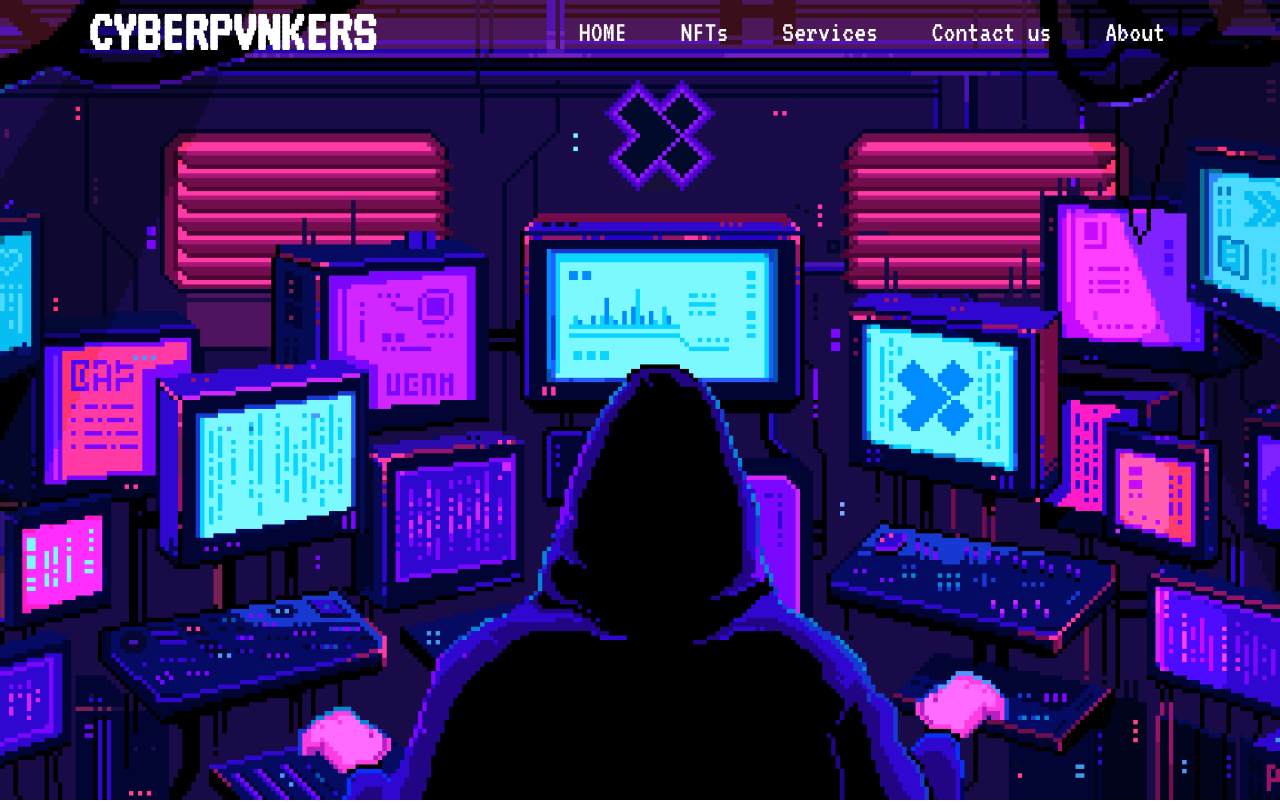
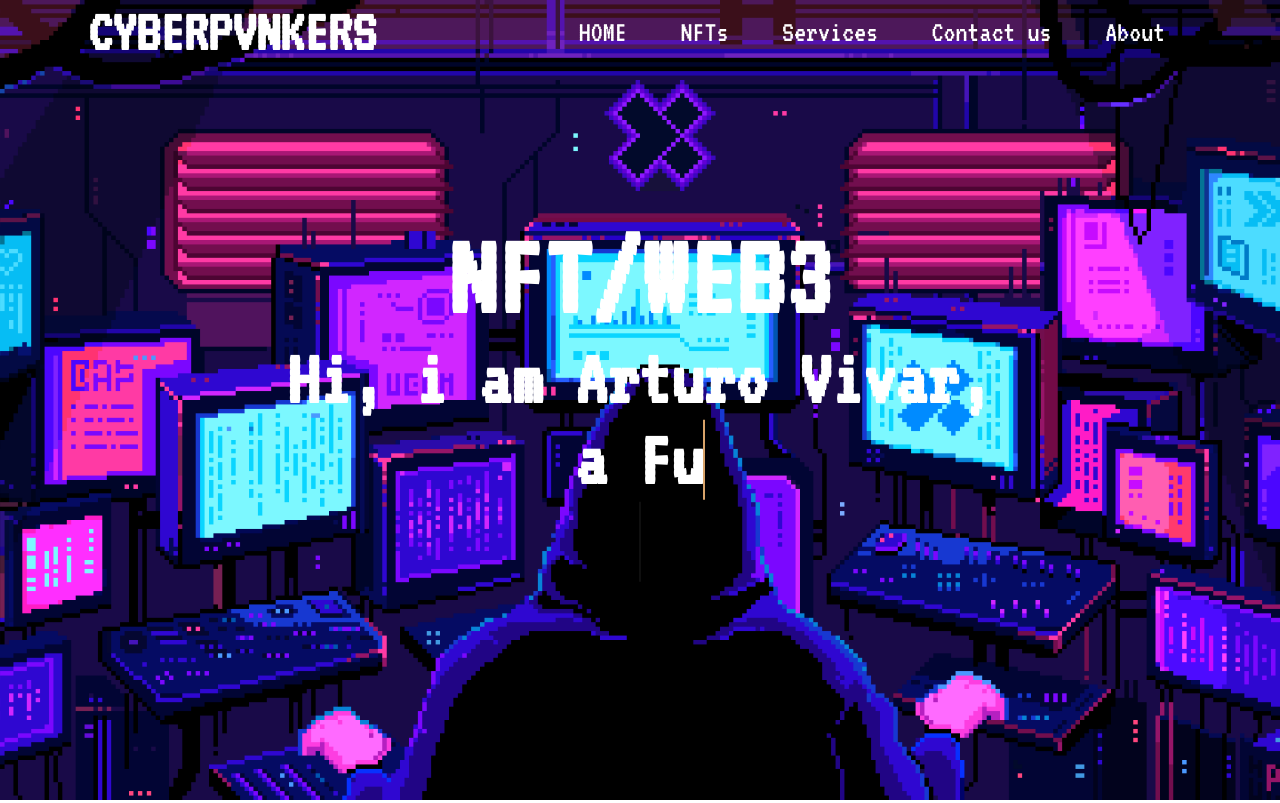
Before and after one commit to Arturovj/Cyberpvnkers, a React (Create React App) app: page /services in a window 1280 px wide. Built offline with nearby package versions, Linux system fonts and the light colour scheme.

Commit message:
services page done

```diff
--- a/src/components/Main/Main.jsx
+++ b/src/components/Main/Main.jsx
@@ -8,7 +8,7 @@ export const Main = () => {
     <div className='main'>
         <motion.div initial={{ opacity : 0}}
         animate={{ opacity : 1}}
-        transition={{ duration : 1}}
+        transition={{ duration : 0.3}}
         exit={{ opacity : 0}}
         >
         <video src={rog} autoPlay loop muted></video>
--- a/src/components/Pages/About/About.jsx
+++ b/src/components/Pages/About/About.jsx
@@ -8,7 +8,7 @@ export default function About() {
     <div className='about-container'>
        <motion.div initial={{ opacity : 0}}
         animate={{ opacity : 1}}
-        transition={{ duration : 0.7}}
+        transition={{ duration : 0.3}}
         exit={{ opacity : 0}}
         >
 
--- a/src/components/Pages/Contact/Contact-info.css
+++ b/src/components/Pages/Contact/Contact-info.css
@@ -28,4 +28,15 @@
 .github-icon{
     width: 85px;
     height: 85px;
+    filter: invert(1);
 }
+
+.linkedin{
+    display: flex;
+    justify-content: center;
+}
+
+.linkedin-icon{
+    width: 85px;
+    height: 85px;
+}
--- a/src/components/Pages/Contact/Contact.jsx
+++ b/src/components/Pages/Contact/Contact.jsx
@@ -9,7 +9,7 @@ export default function Contact() {
     <div className='contact-container'>
       <motion.div initial={{ opacity : 0}}
         animate={{ opacity : 1}}
-        transition={{ duration : 0.7}}
+        transition={{ duration : 0.3}}
         exit={{ opacity : 0}}
         >
         <img className='contact-gif' src={contact}></img>
--- a/src/components/Pages/Contact/ContactInfo.jsx
+++ b/src/components/Pages/Contact/ContactInfo.jsx
@@ -2,14 +2,15 @@ import React from 'react'
 import './Contact-info.css'
 import email from '../../../assets/email.png'
 import github from '../../../assets/github.png'
+import linkeding from '../../../assets/linkedin.png'
 
 export default function ContactInfo() {
   return (
       <div className='contact-info'>
     <div>ContactInfo</div>
     <div className='email'><img className='email-icon' src={email}></img>email@hotmail.com</div>
-    <div className='github'><img className='github-icon' src={github}></img>Github</div>
-    <div>Linkedin:Linkedin</div>
+    <div className='github'><img className='github-icon' src={github}></img>ArturoVj</div>
+    <div className='linkedin'><img className='linkedin-icon' src={linkeding}></img> Linkedin:Arturo Vivar</div>
     </div>
   )
 }
--- a/src/components/Pages/Nfts/Nfts.jsx
+++ b/src/components/Pages/Nfts/Nfts.jsx
@@ -8,7 +8,7 @@ export default function Nfts() {
     <div className='nfts-container'>
       <motion.div initial={{ opacity : 0}}
         animate={{ opacity : 1}}
-        transition={{ duration : 0.7}}
+        transition={{ duration : 0.3}}
         exit={{ opacity : 0}}
         >
 
--- a/src/components/Pages/Services/Services.jsx
+++ b/src/components/Pages/Services/Services.jsx
@@ -2,16 +2,18 @@ import React from 'react'
 import services from '../../../assets/services.gif'
 import './Services.css'
 import { motion } from 'framer-motion'
+import Works from './Works'
 
 export default function Services() {
   return (
     <div className='services-container'>
       <motion.div initial={{ opacity : 0}}
         animate={{ opacity : 1}}
-        transition={{ duration : 0.7}}
+        transition={{ duration : 0.3}}
         exit={{ opacity : 0}}
         >
         <img className='services-gif' src={services}></img>
+        <Works/>
         </motion.div>
     </div>
   )
--- /dev/null
+++ b/src/components/Pages/Services/Works.css
@@ -0,0 +1,112 @@
+.title{
+    text-decoration: none;
+    color: #FFFFFF;
+    z-index: 1;
+    position: absolute;
+    left: 50%;
+    top: 50%;
+    transform: translate(-50%, -50%);
+    font-size: 80px;
+    white-space: normal;
+
+}
+
+
+h1{
+    text-align: center;
+    margin: 0 auto;
+    display: inline;
+}
+
+
+.wrapper {
+    width: auto;
+}
+
+.line__11,
+.line__22,
+.line__33 {
+  white-space: nowrap; /* keep text in one line */
+  overflow: hidden; /* hide text behind the cursor */
+  margin: 0.1rem auto;
+}
+
+.line__11 {
+  border-right: 2px solid rgba(17, 17, 17, 0.9);
+
+  /* define animation types for text + cursor */
+  animation: animated-text__11 4s steps(25, end) 1s 1 normal both,
+    animated-cursor__11 700ms steps(25, end) 1;
+}
+
+.line__22 {
+  border-right: 2px solid rgba(17, 17, 17, 0.9);
+
+  /* define animation types for text + cursor */
+  animation: animated-text__22 3s steps(25, end) 1s 1 normal both,
+    animated-cursor__22 900ms steps(25, end);
+  -webkit-animation-delay: 5s;
+  animation-delay: 5s;
+}
+.line__33 {
+    border-right: 2px solid rgba(17, 17, 17, 0.9);
+
+    /* define animation types for text + cursor */
+    animation: animated-text__33 2s steps(25, end) 1s 1 normal both,
+      animated-cursor__33 900ms steps(25, end) infinite;
+    -webkit-animation-delay: 8s;
+    animation-delay: 8s;
+  }
+
+@keyframes animated-cursor__11 {
+  from {
+    border-right-color: rgba(255, 132, 0, 0.9);
+  }
+  to {
+    border-right-color: rgba(255, 255, 255, 0.8);
+  }
+}
+
+@keyframes animated-cursor__22 {
+  from {
+    border-right-color: rgba(255, 132, 0, 0.9);
+  }
+  to {
+    border-right-color: rgba(255, 255, 255, 0.8);
+  }
+}
+@keyframes animated-cursor__33 {
+    from {
+      border-right-color: rgba(255, 132, 0, 0.9);
+    }
+    to {
+      border-right-color: rgba(255, 255, 255, 0.8);
+    }
+  }
+
+@keyframes animated-text__11 {
+  from {
+    width: 0;
+  }
+  to {
+    width: 50rem;
+  }
+}
+
+@keyframes animated-text__22 {
+  from {
+    width: 0;
+  }
+  to {
+    width: 50rem;
+  }
+}
+
+@keyframes animated-text__33 {
+    from {
+      width: 0;
+    }
+    to {
+      width: 45rem;
+    }
+    }
--- /dev/null
+++ b/src/components/Pages/Services/Works.jsx
@@ -0,0 +1,13 @@
+import React from 'react'
+import './Works.css'
+
+export default function Works() {
+  return (
+    <div className='wrapper title'>
+    <div><h2><a>NFT/WEB3</a></h2></div>
+<div className='line__11'><h4><a>Hi, i am Arturo Vivar,</a></h4></div>
+<div className='line__22'><h4><a>a Full Stack Developer</a></h4></div>
+<div className='line__33'><h4><a>specialized in web3</a></h4></div>
+</div>
+  )
+}
```
Also changed, not shown: src/assets/linkedin.png (added).
